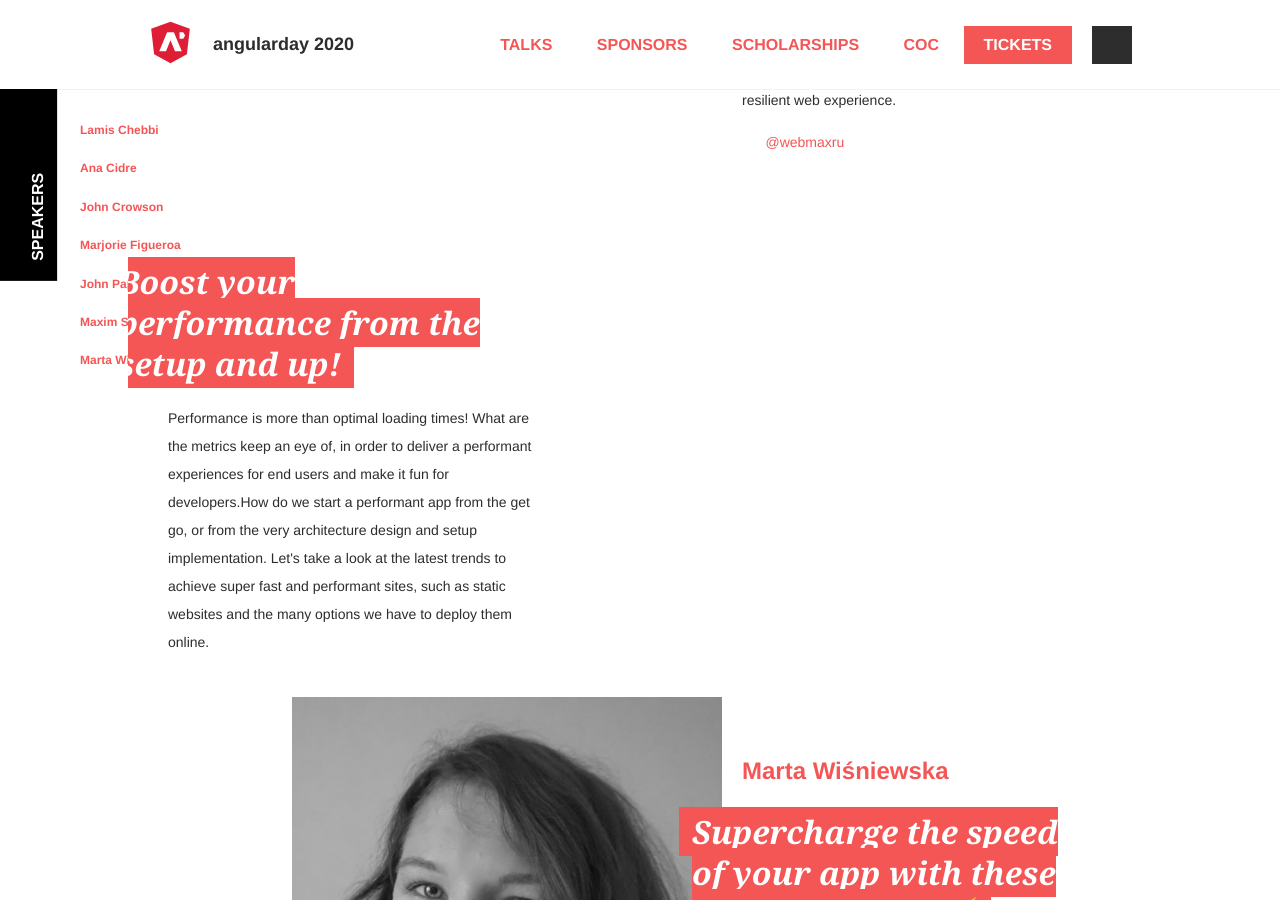
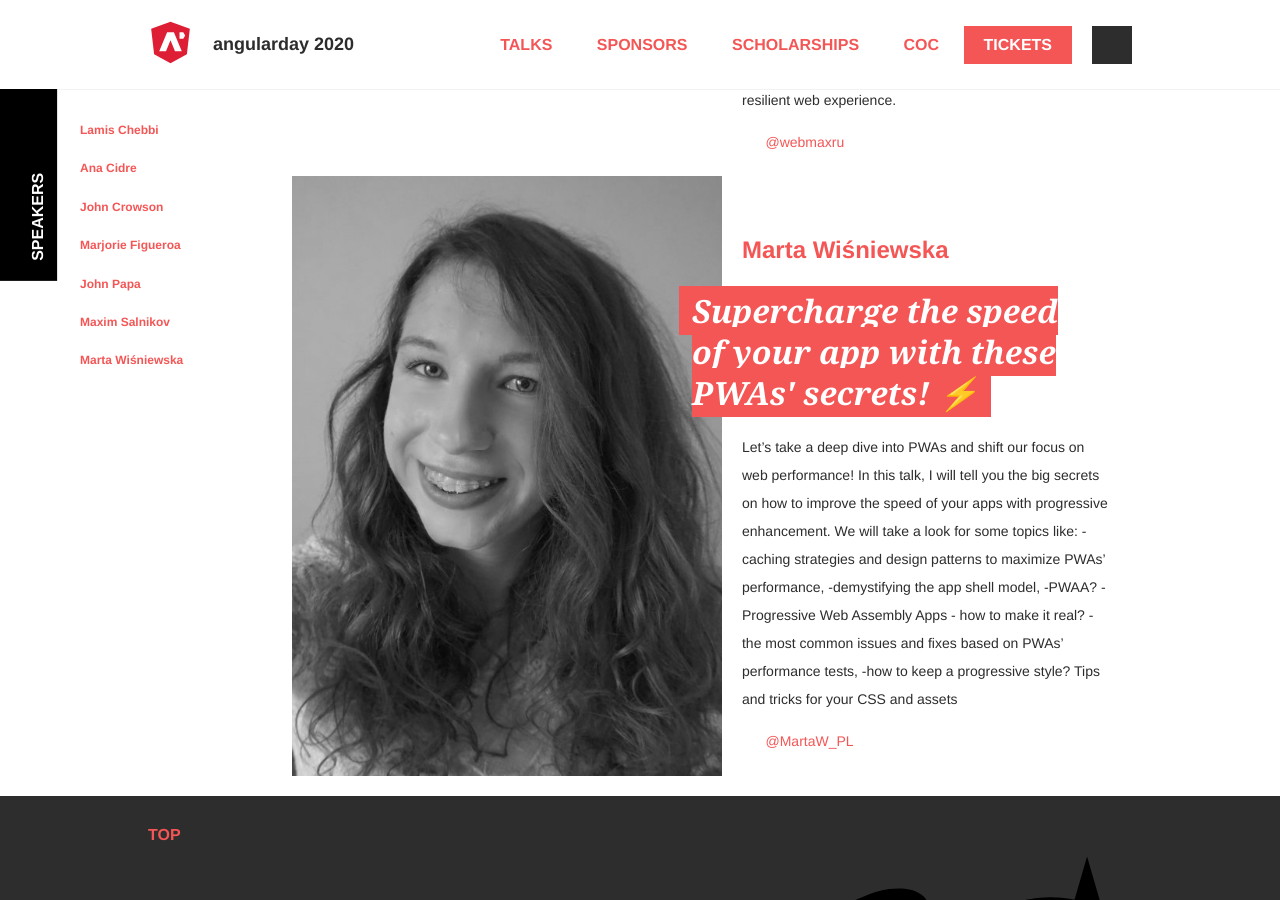
Before and after one commit to giuliatosato/2020.angularday.it, a Jekyll site: the page built from talks.html, in a window 1280 px wide and 900 px high, scrolled down 4011 px. Built offline with Jekyll 4.4.1, drawn with Linux system fonts in a browser that asks for light colours; some web fonts are replaced; comment, search, counter and statistics services are not loaded.

```diff
--- a/_data/talks.yml
+++ b/_data/talks.yml
@@ -64,15 +64,6 @@
     The idea of connection-independent applications has proven its viability and we see more and more large and small projects following that path, making the offline-ready behavior a best practice, good manner of the web. In my session, based on the deep exploration of Service Worker API possibilities and gathered UX gotchas, we go through the history of the offline web, the importance of treating the network as an enhancement, current challenges (and their solutions) and proper tooling. We architect our offline-ready Angular app applying the best tech and UX practices adding the features one-by-one: app shell, caching resources and data, sync when online.
     All in name of our users who demand the new level of the resilient web experience.
 -
-  speaker_id: natalia-venditto
-  image:
-  keynote: false
-  title: "Boost your performance from the setup and up!	"
-  extract: >
-    Performance is more than optimal loading times! What are the metrics keep an eye of, in order to deliver a performant experiences for end users and make it
-    fun for developers.How do we start a performant app from the get go, or from the very architecture design and setup implementation.
-    Let's take a look at the latest trends to achieve super fast and performant sites, such as static websites and the many options we have to deploy them online.
--
   speaker_id: marta-wisniewska
   image:
   keynote: false
```
